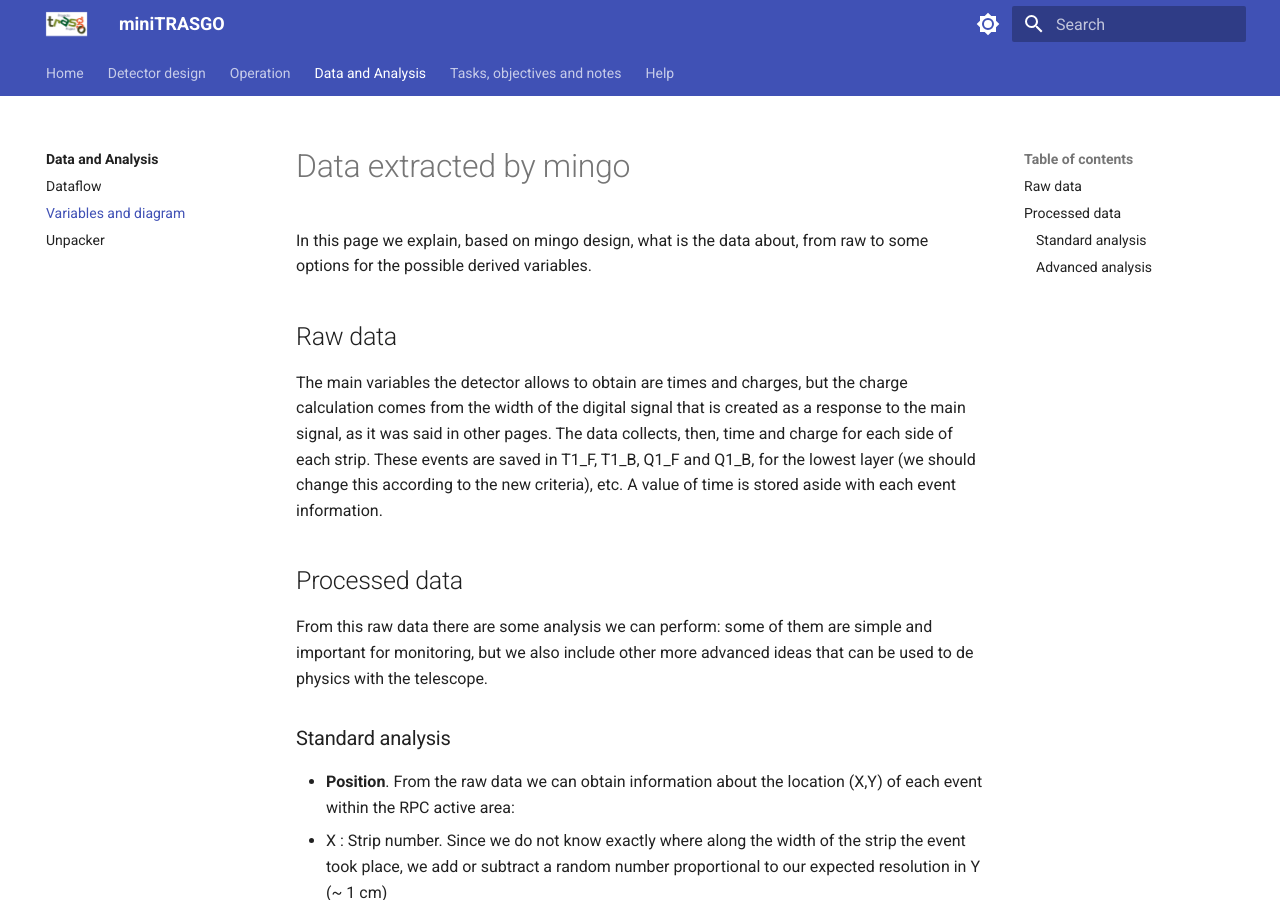
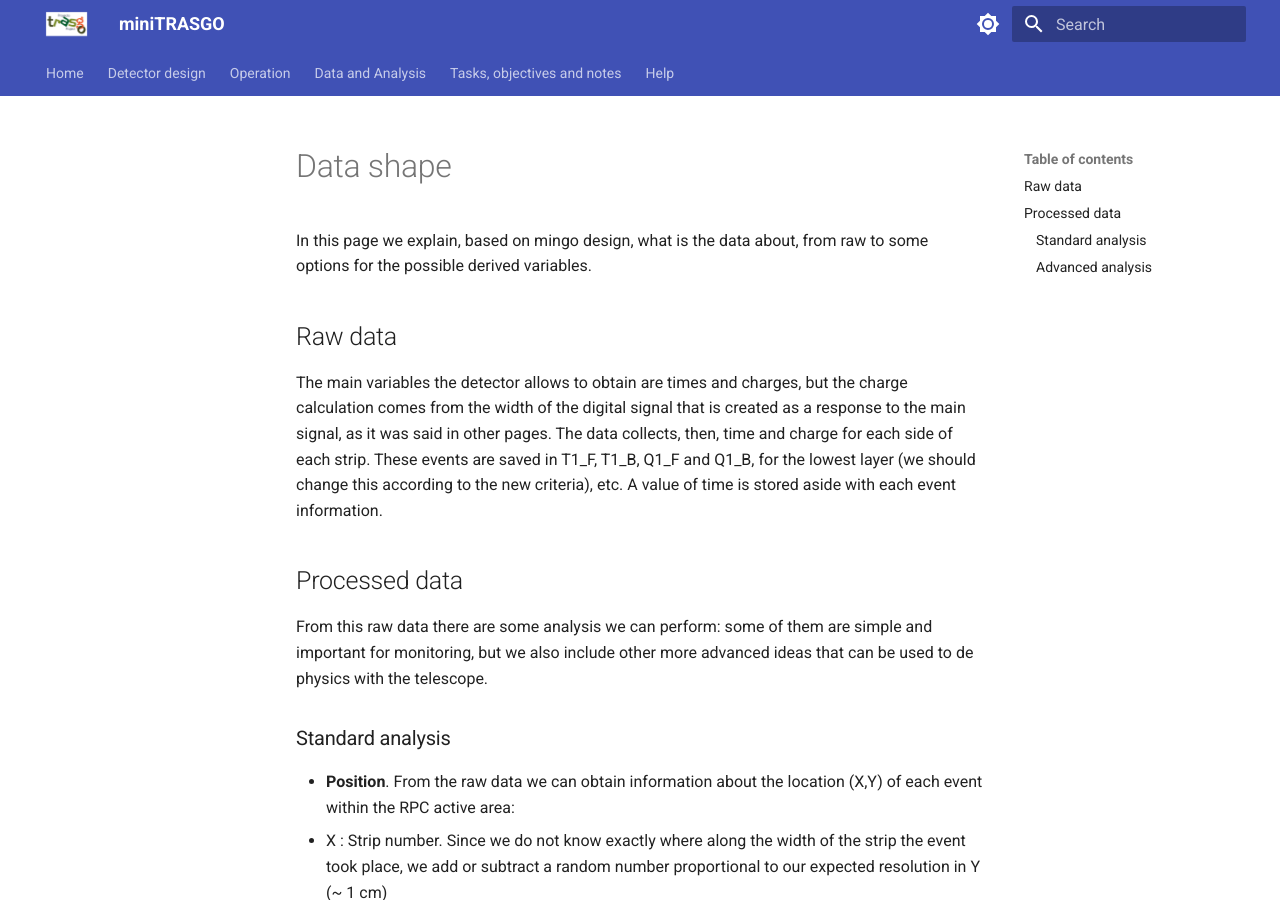
Before and after one commit to cayesoneira/miniTRASGO-documentation, an MkDocs documentation site: the page built from docs/data/shape.md, in a window 1280 px wide and 900 px high. Built offline with MkDocs 1.6.1 and Material for MkDocs 9.7.7, drawn with Linux system fonts in a browser that asks for light colours; formulas are drawn with MathJax 3.

Commit message:
Update and rename variables.md to shape.md

```diff
--- a/docs/data/variables.md
+++ b/docs/data/shape.md
@@ -1,4 +1,4 @@
-# Data extracted by mingo
+# Data shape
 In this page we explain, based on mingo design, what is the data about, from raw to some options for the possible derived variables.
 
 ## Raw data
```
